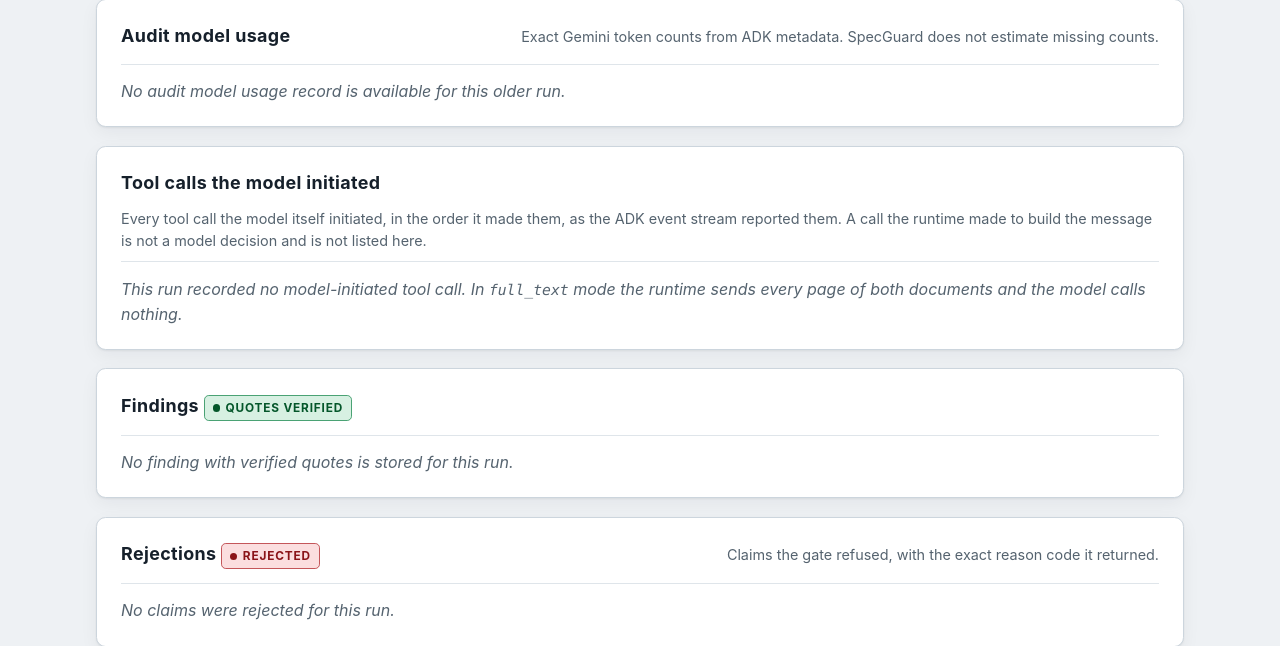
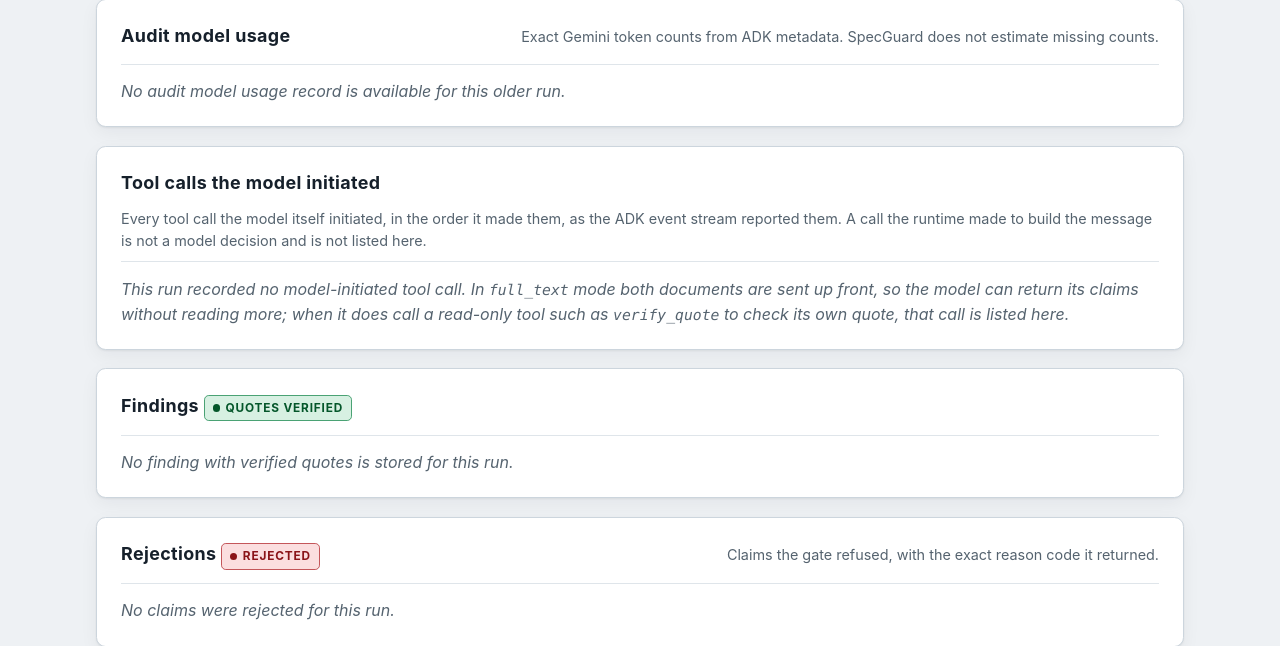
Before and after one commit to mcs-eng/specguard, a FastAPI app: template specguard/web/templates/run_detail.html in a window 1280 px wide. Shown: the part 440-1086 px from the top of the page. Run offline with FastAPI, Linux system fonts and the light colour scheme; the template is opened without the code that fills it, so the values that code supplies are empty.

Commit message:
Correct the run-page tool-call captions: both modes are read-only, full_text may call verify_quote

```diff
--- a/specguard/web/templates/run_detail.html
+++ b/specguard/web/templates/run_detail.html
@@ -70,8 +70,8 @@
   <div class="table-wrap"><table><thead><tr><th scope="col">Turn</th><th scope="col">Tool</th><th scope="col">Document</th><th scope="col">Page</th><th scope="col">Answer</th></tr></thead><tbody>
   {% for call in run.summary.model_tool_calls %}<tr><td>{{ call.turn_index }}</td><td><code>{{ call.tool_name }}</code></td><td>{{ call.document_role or '&mdash;' }}</td><td>{% if call.page_number is not none %}{{ call.page_number }}{% else %}&mdash;{% endif %}</td><td>{% if call.response_error_code %}<code>{{ call.response_error_code }}</code>{% elif call.response_verified is not none %}{% if call.response_verified %}quote found{% else %}quote not found{% endif %}{% else %}&mdash;{% endif %}</td></tr>{% endfor %}
   </tbody></table></div>
-  <p class="muted context-note">The model reads; the runtime writes. No tool that writes to the ledger or drafts an RFI is registered to the model in navigate mode, so no row here can be a write.</p>
-  {% else %}<p class="empty">This run recorded no model-initiated tool call. In <code>full_text</code> mode the runtime sends every page of both documents and the model calls nothing.</p>{% endif %}
+  <p class="muted context-note">The model reads; the runtime writes. In both agent modes the model is registered only the three read-only tools; neither write tool (<code>persist_finding</code>, <code>draft_rfi</code>) is registered to the model, so no row here can be a write.</p>
+  {% else %}<p class="empty">This run recorded no model-initiated tool call. In <code>full_text</code> mode both documents are sent up front, so the model can return its claims without reading more; when it does call a read-only tool such as <code>verify_quote</code> to check its own quote, that call is listed here.</p>{% endif %}
 </section>
 <section class="card">
   <div class="section-head">
```
